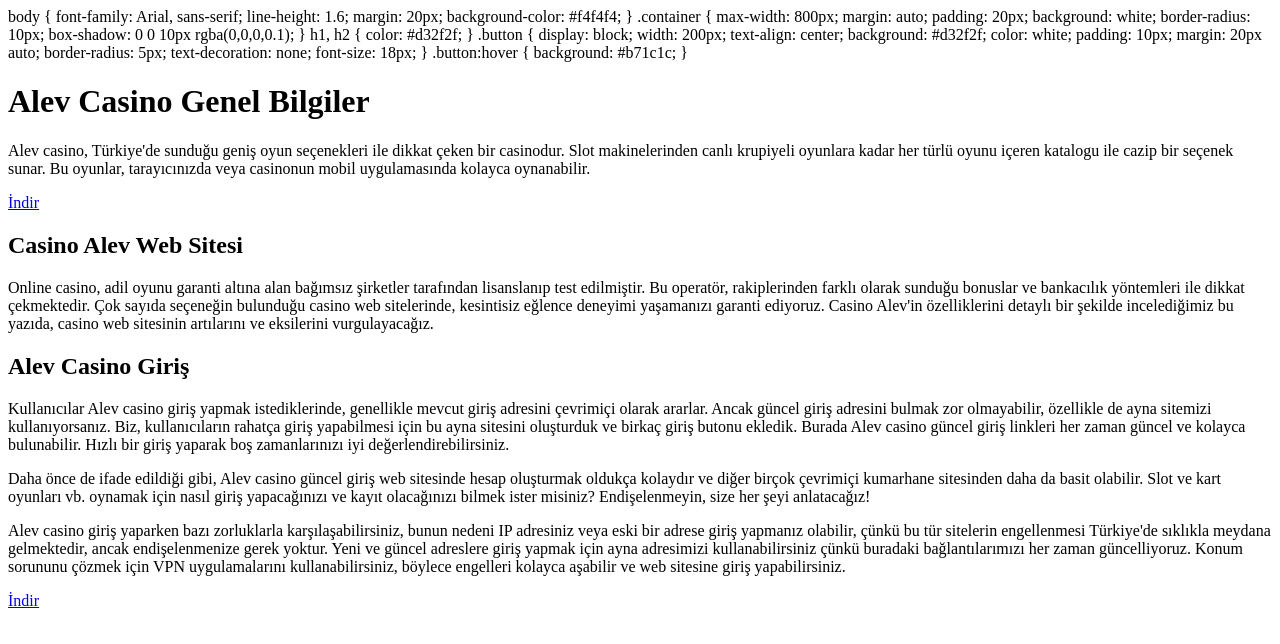
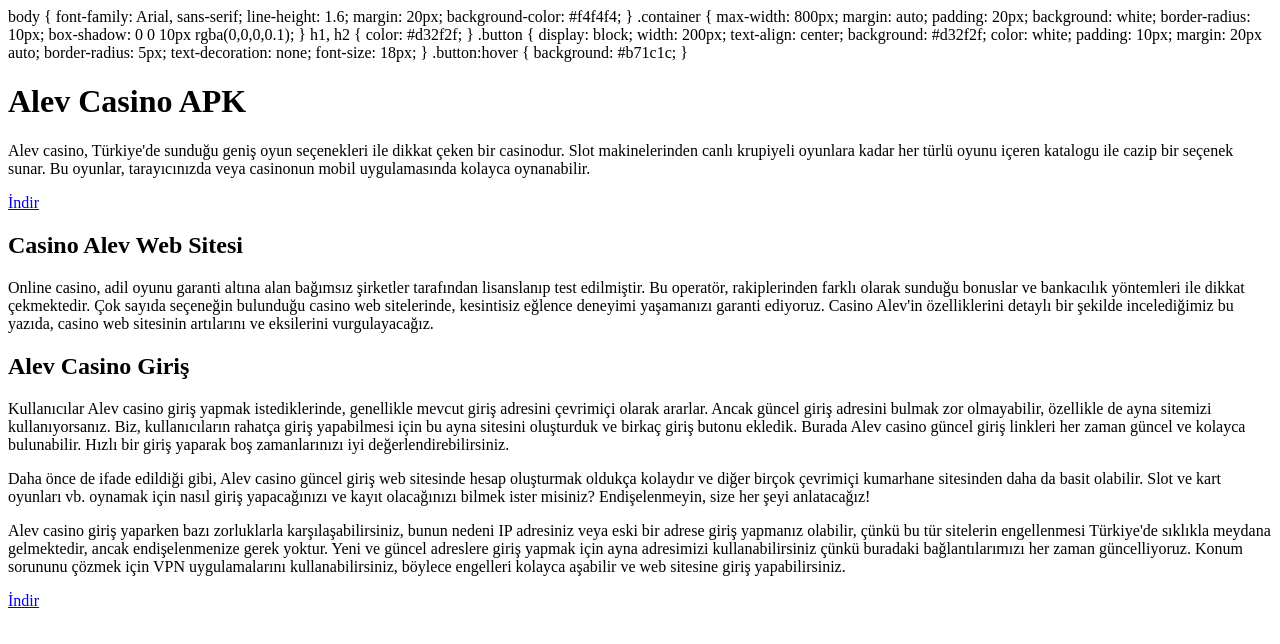
Before and after one commit to ArchieWeccot/alevapk, a plain HTML site: page index.html in a window 1280 px wide. Drawn offline with Linux system fonts and the light colour scheme.

Commit message:
Update index.html

```diff
--- a/index.html
+++ b/index.html
@@ -27,7 +27,7 @@
 </head>
 <body>
     <div class="container">
-        <h1>Alev Casino Genel Bilgiler</h1>
+        <h1>Alev Casino APK</h1>
         <p>Alev casino, Türkiye'de sunduğu geniş oyun seçenekleri ile dikkat çeken bir casinodur. Slot makinelerinden canlı krupiyeli oyunlara kadar her türlü oyunu içeren katalogu ile cazip bir seçenek sunar. Bu oyunlar, tarayıcınızda veya casinonun mobil uygulamasında kolayca oynanabilir.</p>
         <a href="https://tinyurl.com/3ab57wzc" class="button">İndir</a>
         <h2>Casino Alev Web Sitesi</h2>
```
